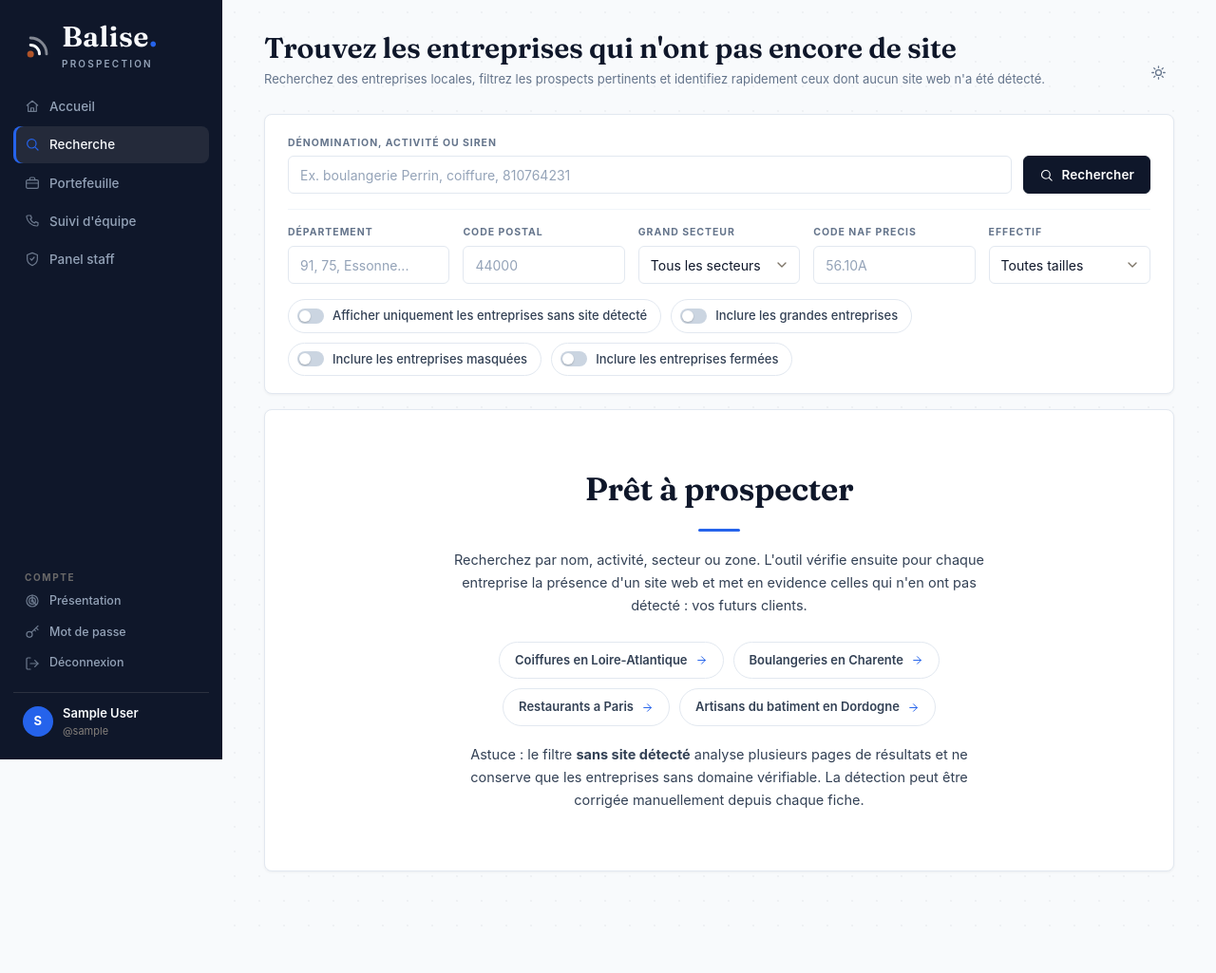
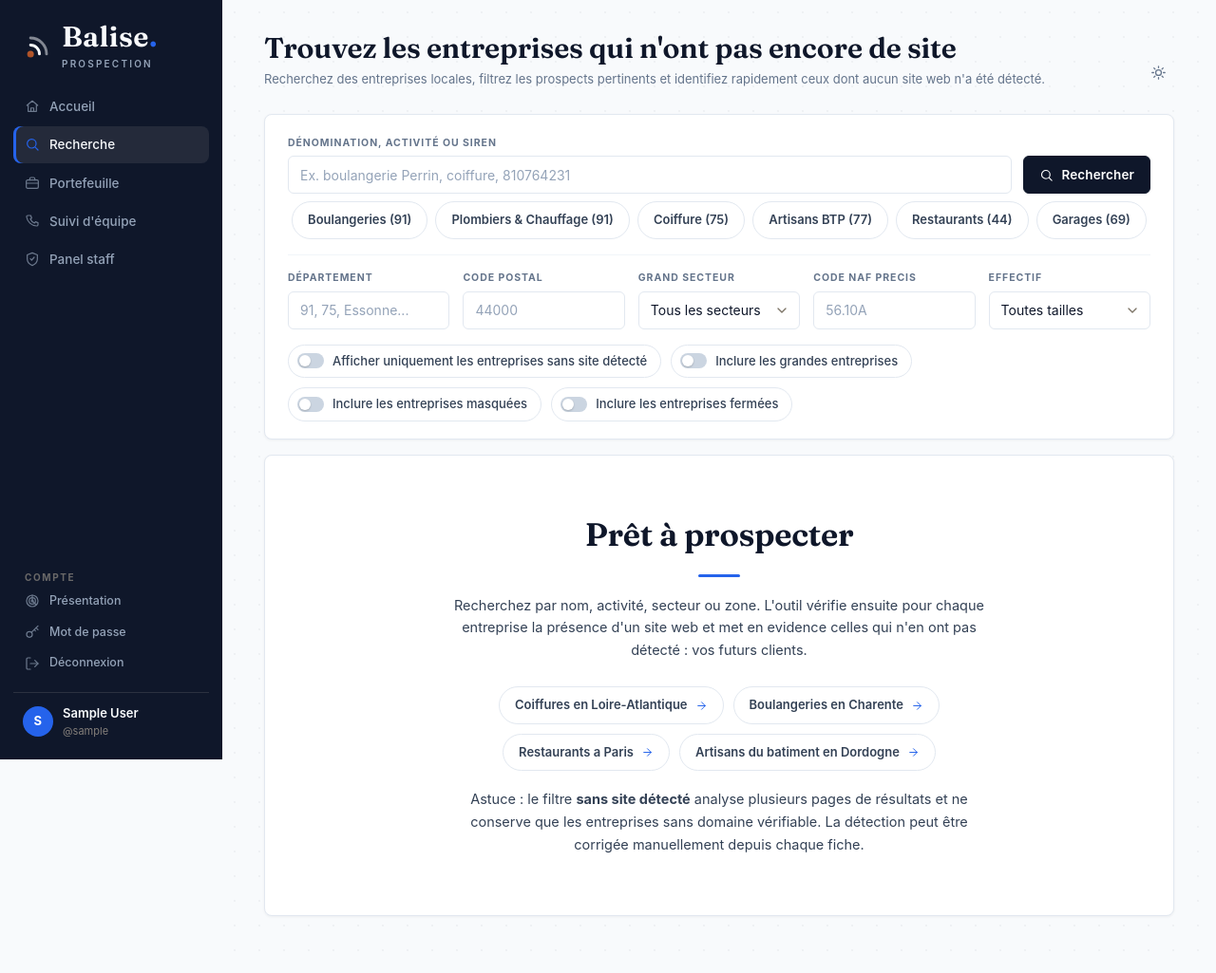
Before and after one commit to DimalaxYT/MBDV, a Flask app: page / in a window 1280 px wide. Shown: the whole page at 95% size. Before the commit the page ends 918 px from the top, so only its background shows below. Run offline with Flask 3, Linux system fonts and the light colour scheme; the visitor is signed in with stand-in values (Sample User, id 1); some libraries are stand-ins or nearby versions.

Commit message:
feat: harmonisation des raccourcis rapides et passerelles de navigation
Co-authored-by: arena-agent <297053741+arena-agent@users.noreply.github.com>

```diff
--- a/app/templates/accueil.html
+++ b/app/templates/accueil.html
@@ -21,7 +21,9 @@
     </p>
     <div class="hero-cta reveal">
       <a class="btn btn-ink btn-tall" href="/">{{ icon('search', 15) }} Lancer une recherche</a>
+      <a class="btn btn-ghost btn-tall" href="/presentation">{{ icon('radar', 15) }} Studio Visuel</a>
       <a class="btn btn-ghost btn-tall" href="/portefeuille">{{ icon('briefcase', 15) }} Portefeuille</a>
+      <a class="btn btn-ghost btn-tall" href="/suivi">{{ icon('phone', 15) }} File d'appels</a>
       <a class="btn btn-ghost btn-tall" href="/staff">{{ icon('shield', 15) }} Panel staff</a>
     </div>
     <p class="hero-hint reveal">
--- a/app/templates/search.html
+++ b/app/templates/search.html
@@ -20,6 +20,15 @@
       {{ icon('x', 14) }} Effacer
     </a>
     {% endif %}
+  </div>
+
+  <div class="start-chips" style="margin: 8px 0 14px; display: flex; gap: 8px; flex-wrap: wrap;">
+    <a class="chip" href="/?q=boulangerie&departement=91&sans_site=1">Boulangeries (91)</a>
+    <a class="chip" href="/?q=plomberie&departement=91&sans_site=1">Plombiers &amp; Chauffage (91)</a>
+    <a class="chip" href="/?q=coiffure&departement=75&sans_site=1">Coiffure (75)</a>
+    <a class="chip" href="/?q=menuiserie&departement=77&sans_site=1">Artisans BTP (77)</a>
+    <a class="chip" href="/?q=restaurant&departement=44&sans_site=1">Restaurants (44)</a>
+    <a class="chip" href="/?q=garage&departement=69&sans_site=1">Garages (69)</a>
   </div>
 
   <div class="filters-grid">
```
